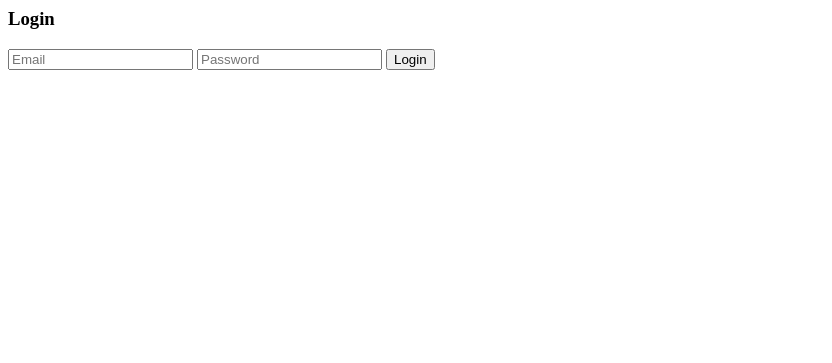
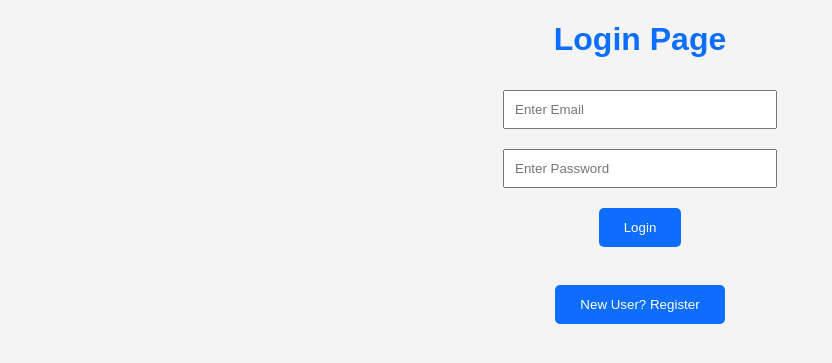
Before and after one commit to shravanikenchu-web/Online-Gas-Booking-System, a Python web app: template templates/03_login.html in a window 1280 px wide. Shown: the top 363 px of the page, without its empty margins (0-832 px from the left). Run offline with Jinja, Linux system fonts and the light colour scheme; the template is opened without the code that fills it, so the values that code supplies are empty.

Commit message:
Update 03_login.html

```diff
--- a/templates/03_login.html
+++ b/templates/03_login.html
@@ -1,23 +1,31 @@
-<div class="container mt-5">
+<!DOCTYPE html>
+<html>
+<head>
+    <title>Login</title>
+    <link rel="stylesheet" href="{{ url_for('static', filename='style.css') }}">
+</head>
 
-<div class="row justify-content-center">
-<div class="col-md-4">
+<body>
 
-<div class="card p-3 shadow">
+<h1>Login Page</h1>
 
-<h3 class="text-center">Login</h3>
+<form method="POST" action="/login">
 
-<form method="POST">
+    <input type="email" name="email" placeholder="Enter Email" required>
+    <br>
 
-<input class="form-control mb-2" name="email" placeholder="Email">
-<input class="form-control mb-2" name="password" placeholder="Password">
+    <input type="password" name="password" placeholder="Enter Password" required>
+    <br>
 
-<button class="btn btn-primary w-100">Login</button>
+    <button type="submit">Login</button>
 
 </form>
 
-</div>
-</div>
-</div>
+<br>
 
-</div>
+<a href="/register">
+    <button>New User? Register</button>
+</a>
+
+</body>
+</html>
```
